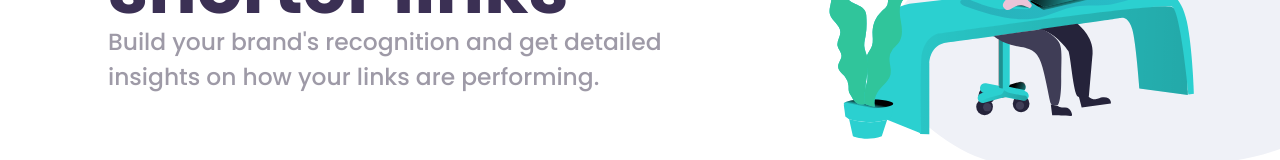
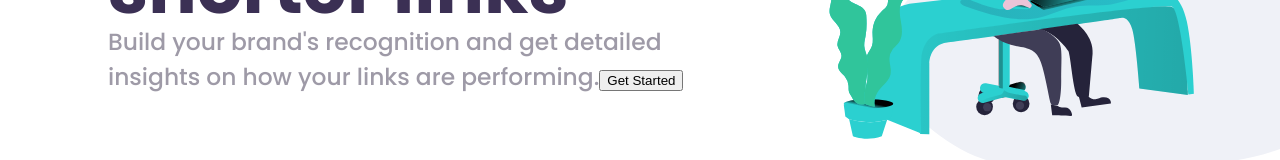
Before and after one commit to niwsa/shortly, a Next.js app in the folder shortly/: page / in a window 1280 px wide. Shown: the part 332-492 px from the top of the page. Built offline with nearby package versions, Linux system fonts and the light colour scheme.

Commit message:
Call to action button

```diff
--- a/shortly/components/Hero/index.tsx
+++ b/shortly/components/Hero/index.tsx
@@ -17,6 +17,9 @@ export default function Hero(): JSX.Element {
       <p className={styles['hero-section__content']}>
         Build your brand&apos;s recognition and get detailed insights on how
         your links are performing.
+        <button type="button" className={styles['hero-section__ctoa']}>
+          Get Started
+        </button>
       </p>
     </div>
   )
```
